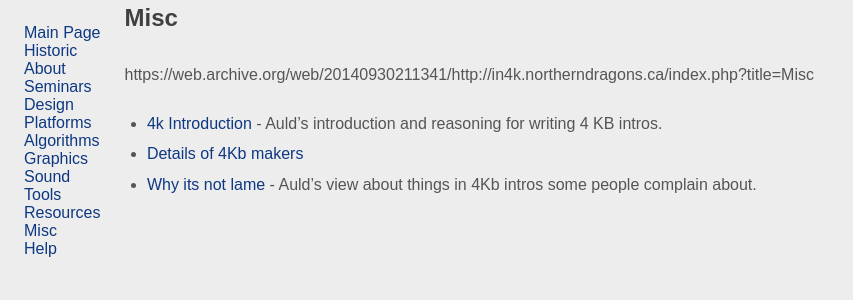
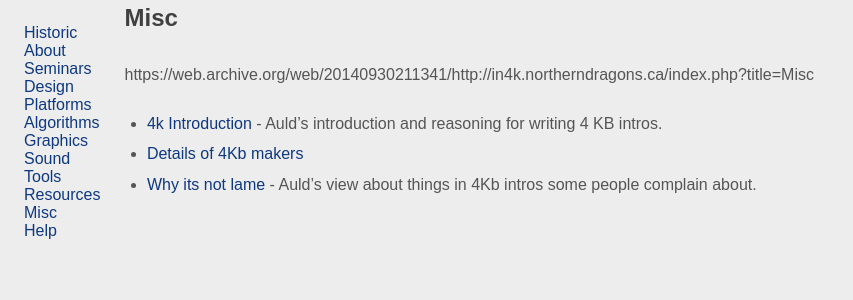
Before and after one commit to in4k/in4k.github.io, a Jekyll site: the page built from wiki/misc.markdown, in a window 1280 px wide. Shown: the top 300 px of the page, without its empty margins (0-853 px from the left). Built offline with Jekyll 4.4.1, drawn with Linux system fonts in a browser that asks for light colours; some web fonts are replaced.

Commit message:
Update nav.html

```diff
--- a/_includes/nav.html
+++ b/_includes/nav.html
@@ -1,5 +1,4 @@
 <div class="nav">
-<a href="main-page">Main Page</a><br>
 <a href="historic">Historic</a><br>
 <a href="about">About</a><br>
 <a href="seminars">Seminars</a><br>
```
